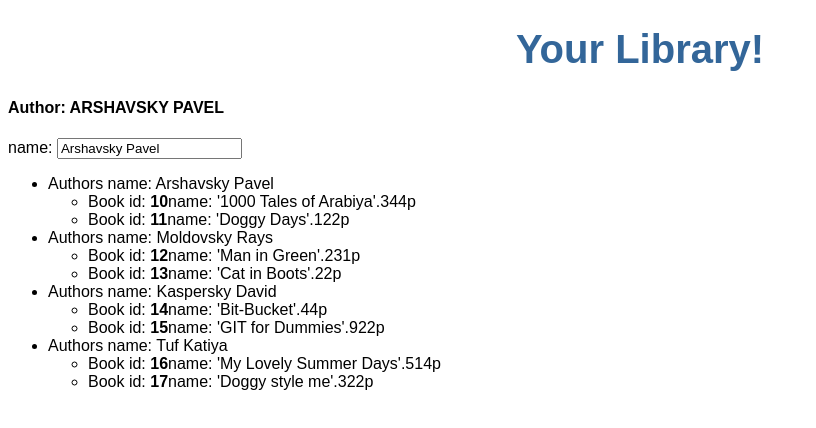
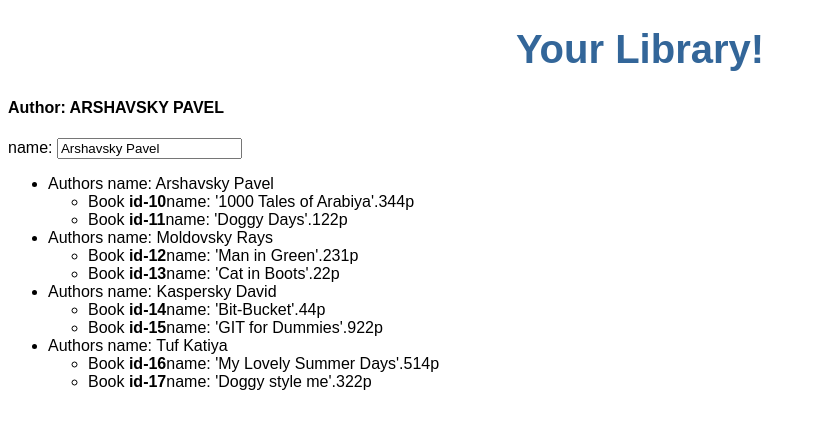
Before and after one commit to arshavskiy/Librery-angular, an Angular app: page / in a window 1280 px wide. Shown: the top 428 px of the page, without its empty margins (0-816 px from the left). Built offline with nearby package versions, Linux system fonts and the light colour scheme.

Commit message:
html bold

```diff
--- a/src/app/author/author.component.html
+++ b/src/app/author/author.component.html
@@ -13,7 +13,7 @@
 
       <ul>
         <li *ngFor="let book of a.books">
-          <span>Book id: <b>{{book.id}}</b></span>
+          <span>Book <b>id-{{book.id}}</b></span>
           <span>name: '{{book.name}}'</span>
           <span>.{{book.pages}}p</span>
         </li>
```
